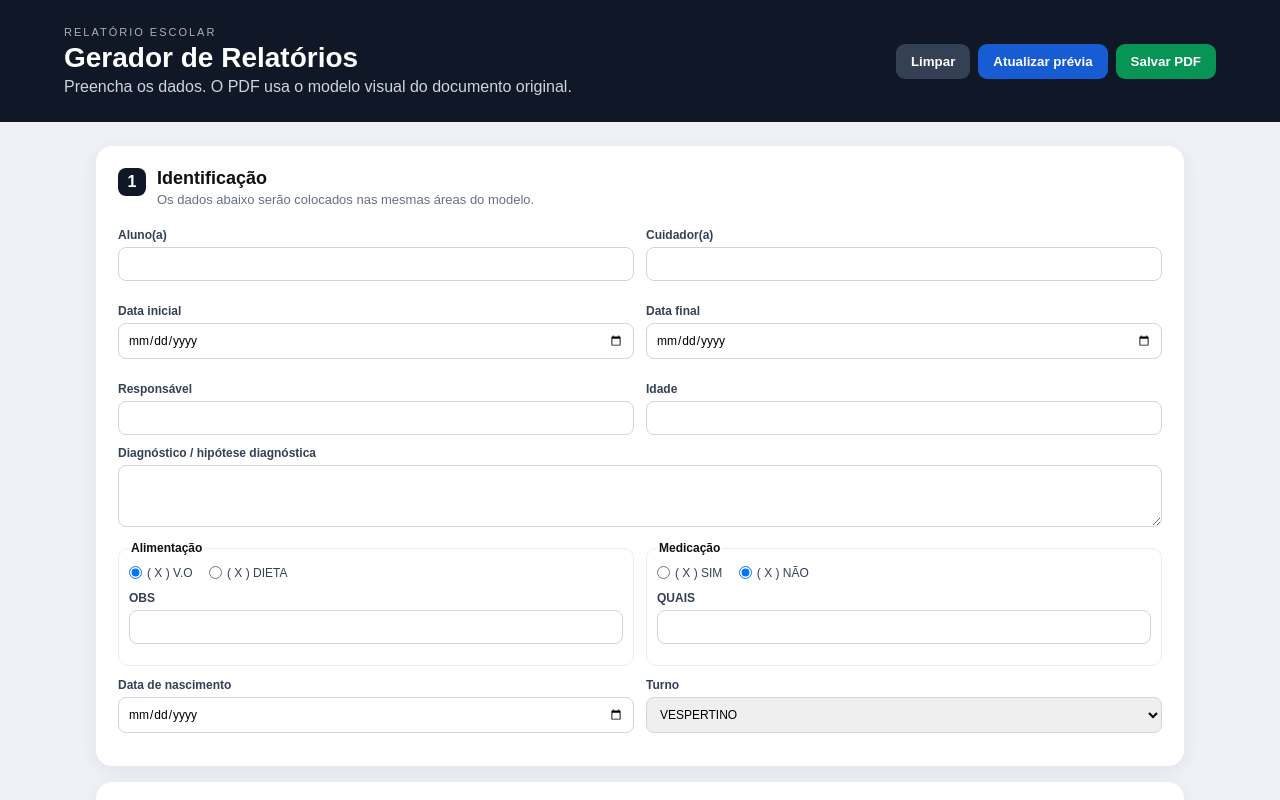
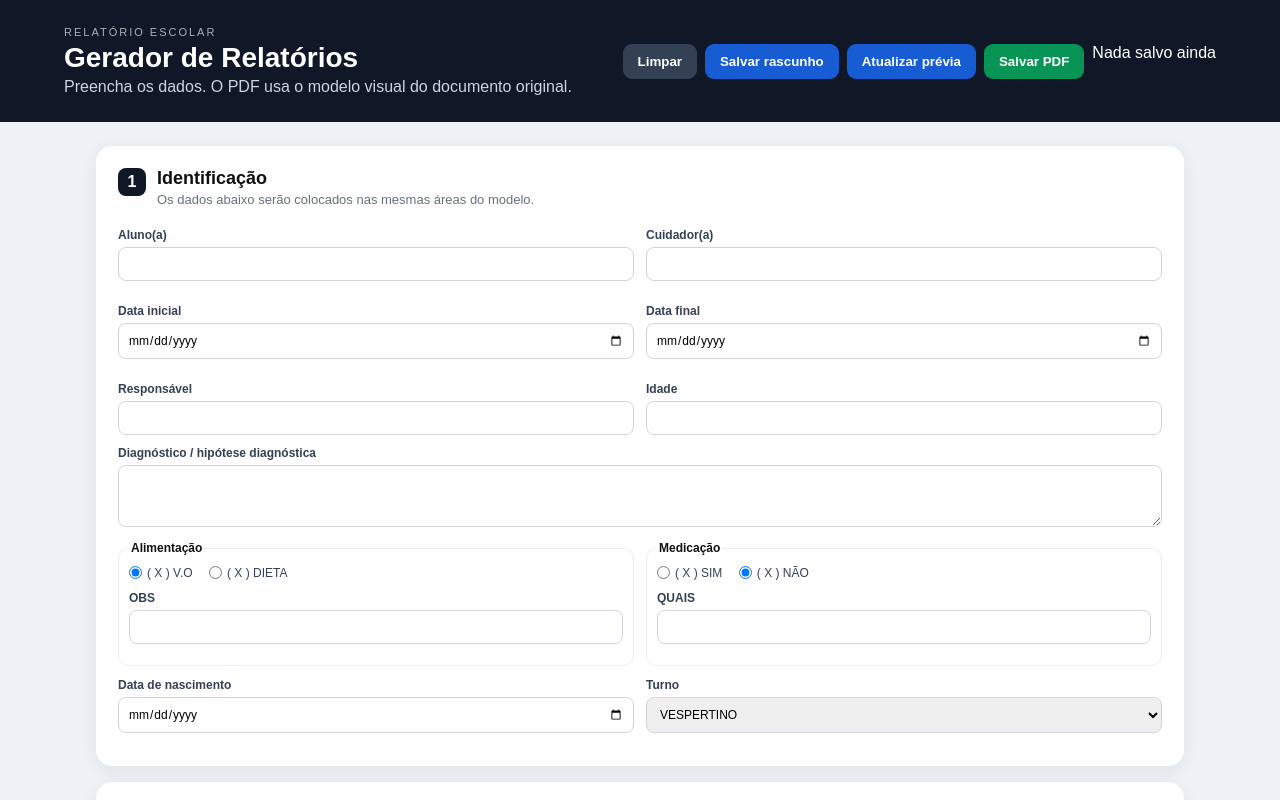
Before and after one commit to Gleydson24/relatorio-escolar, a plain HTML site: page index.html in a window 1280 px wide. Shown: the top 800 px of the page. Drawn offline with Linux system fonts and the light colour scheme.

Commit message:
Add draft save controls

```diff
--- a/index.html
+++ b/index.html
@@ -15,8 +15,10 @@
   </div>
   <div class="actions">
     <button class="btn dark" id="clearBtn">Limpar</button>
+    <button class="btn blue" id="saveBtn">Salvar rascunho</button>
     <button class="btn blue" id="previewBtn">Atualizar prévia</button>
     <button class="btn green" id="pdfBtn">Salvar PDF</button>
+    <span id="draftStatus" class="draft-status" aria-live="polite">Nada salvo ainda</span>
   </div>
 </header>
 
```
